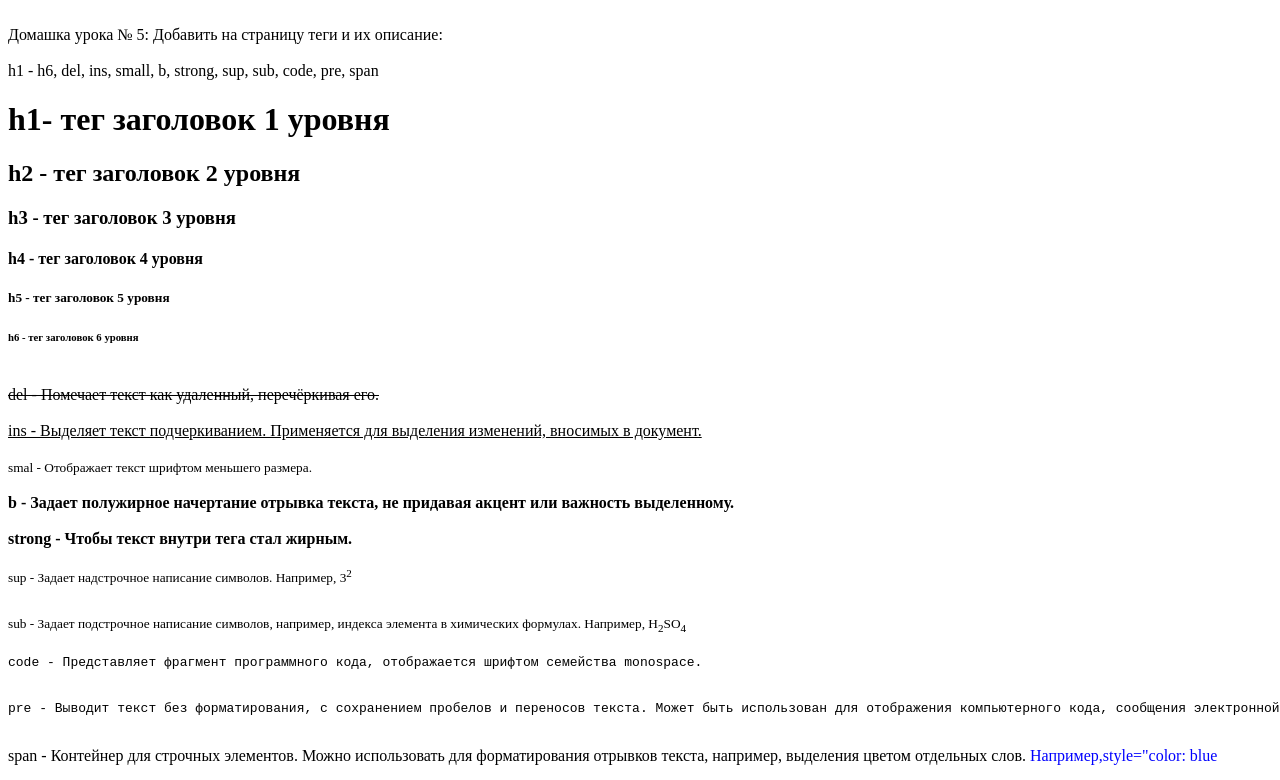
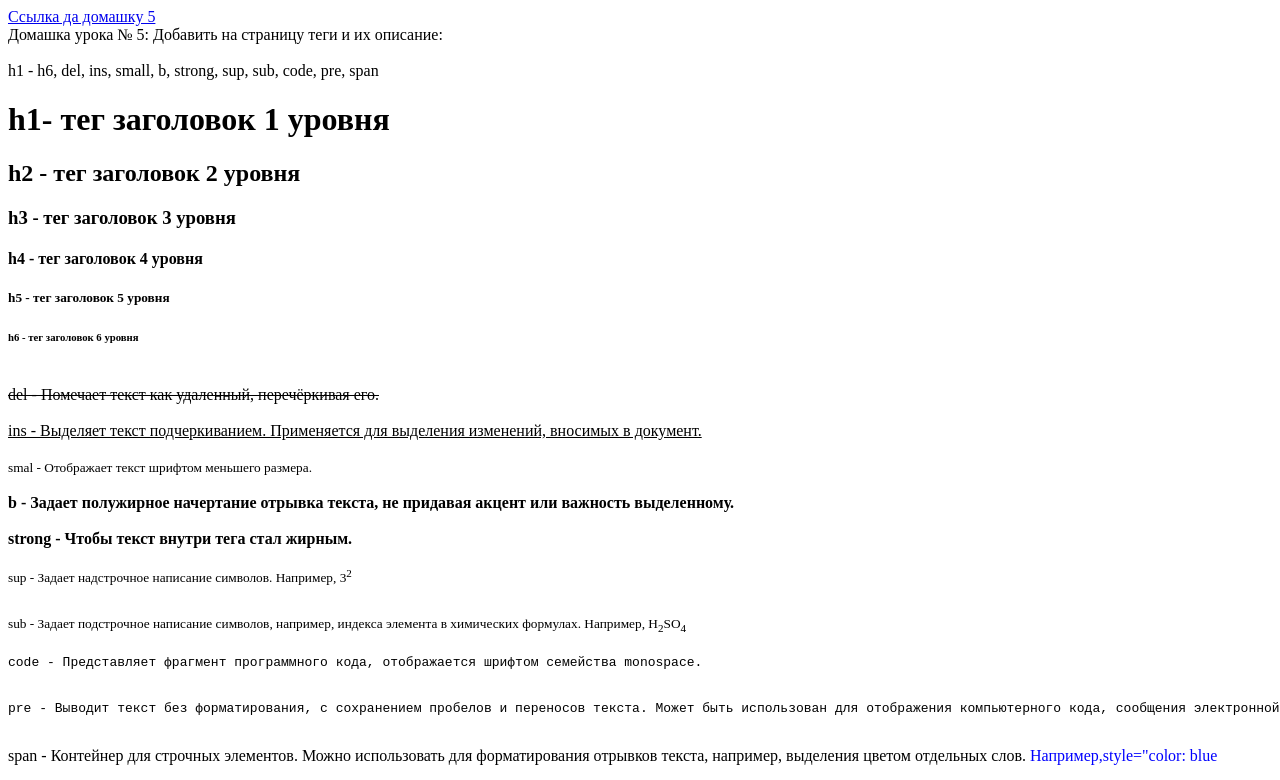
Before and after one commit to Sveta-Kovaleva/sveta-kovaleva.github.io, a plain HTML site: page domashka5.html in a window 1280 px wide. Shown: the top 780 px of the page. Drawn offline with Linux system fonts and the light colour scheme; grey boxes are pictures that could not be loaded.

Commit message:
добавила ссылку на домашку номер 5

```diff
--- a/domashka5.html
+++ b/domashka5.html
@@ -7,6 +7,7 @@
     <title>Document</title>
 </head>
 <body>
+    <a href="#mesto">Ссылка да домашку 5</a>
     <br>Домашка урока № 5: Добавить на страницу теги и их описание:<br>
     <br>h1 - h6, del, ins, small, b, strong, sup, sub, code, pre, span <br>
     <h1>h1- тег заголовок 1 уровня</h1>
```
